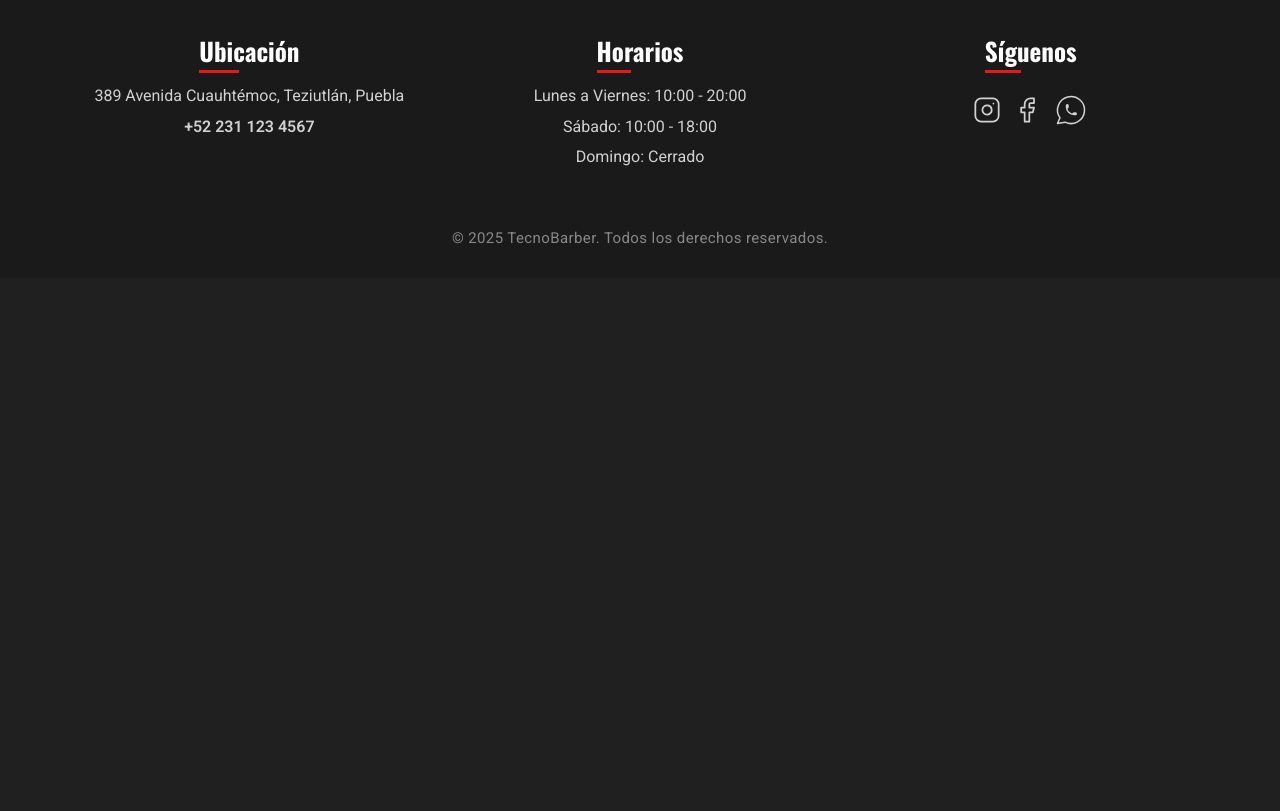
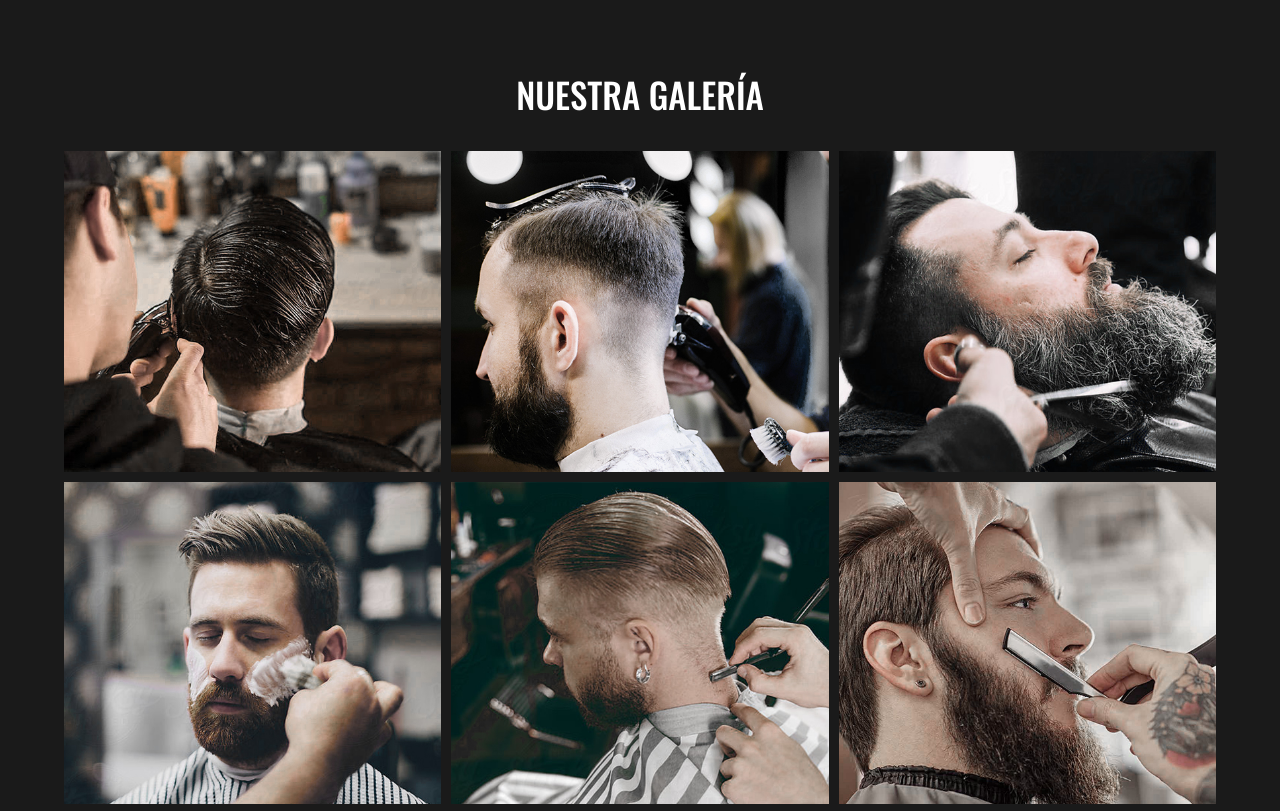
Before and after one commit to hdz-kevin/tecno-barber, a plain HTML site: page index.html in a window 1280 px wide. Shown: the part 2327-3138 px from the top of the page. Before the commit the page ends 2605 px from the top, so only its background shows below. Drawn offline with nearby package versions, Linux system fonts and the light colour scheme.

Commit message:
add gallery grid

```diff
--- a/css/app.css
+++ b/css/app.css
@@ -55,7 +55,7 @@ h1 {
 
 h2 {
     font-size: 3.2rem;
-    margin: 0 0 2.8rem;
+    margin: 0 0 3.2rem;
 }
 
 @media (min-width: 768px) {
@@ -88,6 +88,7 @@ p {
 
 img {
     max-width: 100%;
+    display: block;
 }
 
 .container {
@@ -611,7 +612,7 @@ img {
 /* Services */
 .services-title {
     color: var(--white);
-    margin-bottom: 1.5rem;
+    margin-bottom: 1.6rem;
 }
 
 .services-description {
@@ -674,6 +675,35 @@ img {
     margin-top: 0.5rem;
     font-family: var(--oswald);
 }
+
+
+/* Gallery */
+.gallery {
+    display: grid;
+    grid-template-columns: repeat(auto-fit, minmax(300px, 1fr));
+    gap: 1rem;
+}
+
+.gallery-title {
+    margin-bottom: 3.6rem;
+}
+
+.gallery-item {
+    overflow: hidden;
+}
+
+.gallery-item img {
+    width: 100%;
+    height: 100%;
+    object-fit: cover;
+    transition: transform 0.5s cubic-bezier(.4,1.5,.5,1);
+}
+
+.gallery-item img:hover {
+    transform: scale(1.05);
+    cursor: pointer;
+}
+
 
 /* Footer */
 .footer {
--- a/index.html
+++ b/index.html
@@ -220,6 +220,40 @@
 		</div>
 	</section>
 
+	<!-- Gallery -->
+	<section class="section bg-dark-2">
+		<div class="container">
+			<h2 class="text-center gallery-title">Nuestra Galería</h2>
+
+			<div class="gallery">
+				<div class="gallery-item">
+					<img src="img/gallery/1.jpg" alt="gallery image">
+				</div>
+				<div class="gallery-item">
+					<img src="img/gallery/2.jpg" alt="gallery image">
+				</div>
+				<div class="gallery-item">
+					<img src="img/gallery/3.jpg" alt="gallery image">
+				</div>
+				<div class="gallery-item">
+					<img src="img/gallery/4.jpg" alt="gallery image">
+				</div>
+				<div class="gallery-item">
+					<img src="img/gallery/5.jpg" alt="gallery image">
+				</div>
+				<div class="gallery-item">
+					<img src="img/gallery/6.jpg" alt="gallery image">
+				</div>
+				<div class="gallery-item">
+					<img src="img/gallery/7.jpg" alt="gallery image">
+				</div>
+				<div class="gallery-item">
+					<img src="img/gallery/8.jpg" alt="gallery image">
+				</div>
+			</div>
+		</div>
+	</section>
+
 	<!-- Footer -->
 	<footer class="footer bg-dark-2">
 		<div class="container footer-content">
```
Also changed, not shown: img/gallery/1.jpg (added), img/gallery/2.jpg (added), img/gallery/3.jpg (added), img/gallery/4.jpg (added), img/gallery/5.jpg (added), img/gallery/6.jpg (added), img/gallery/7.jpg (added), img/gallery/8.jpg (added), img/gallery/9.jpg (added).
